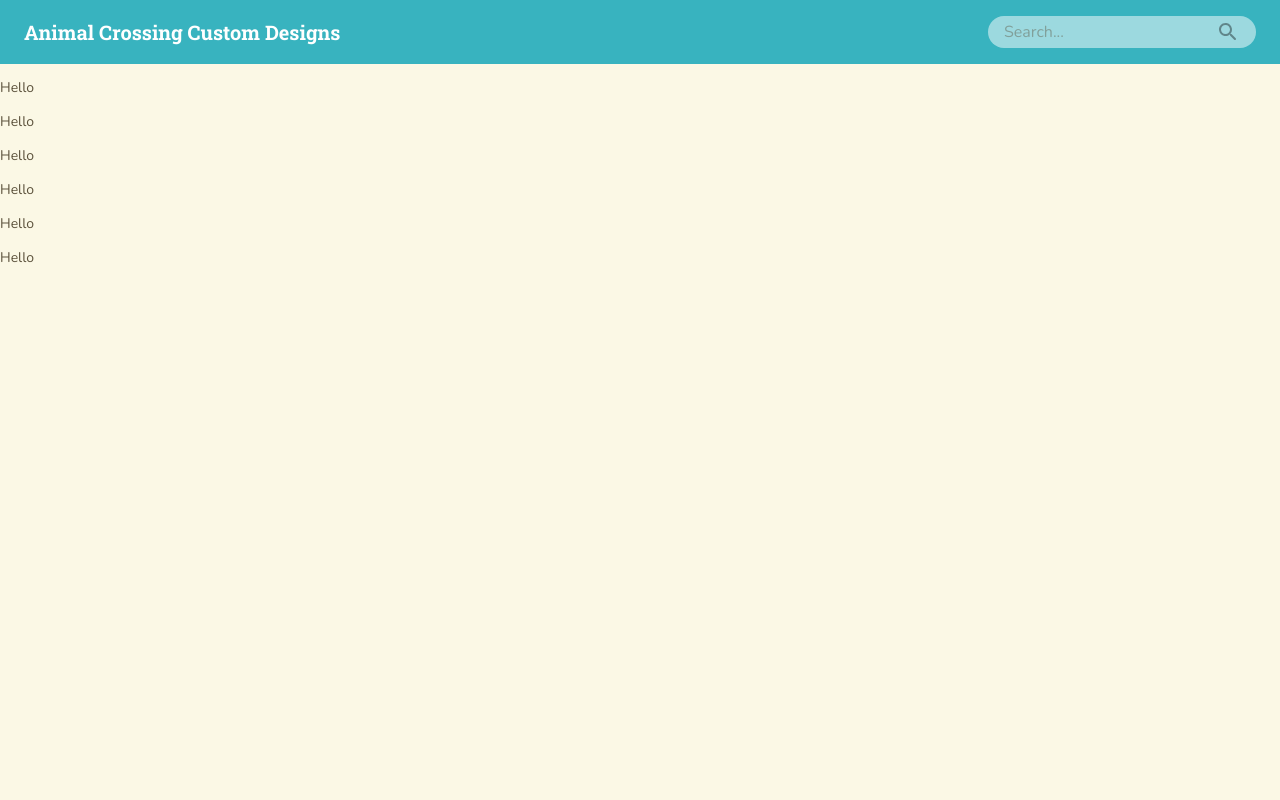
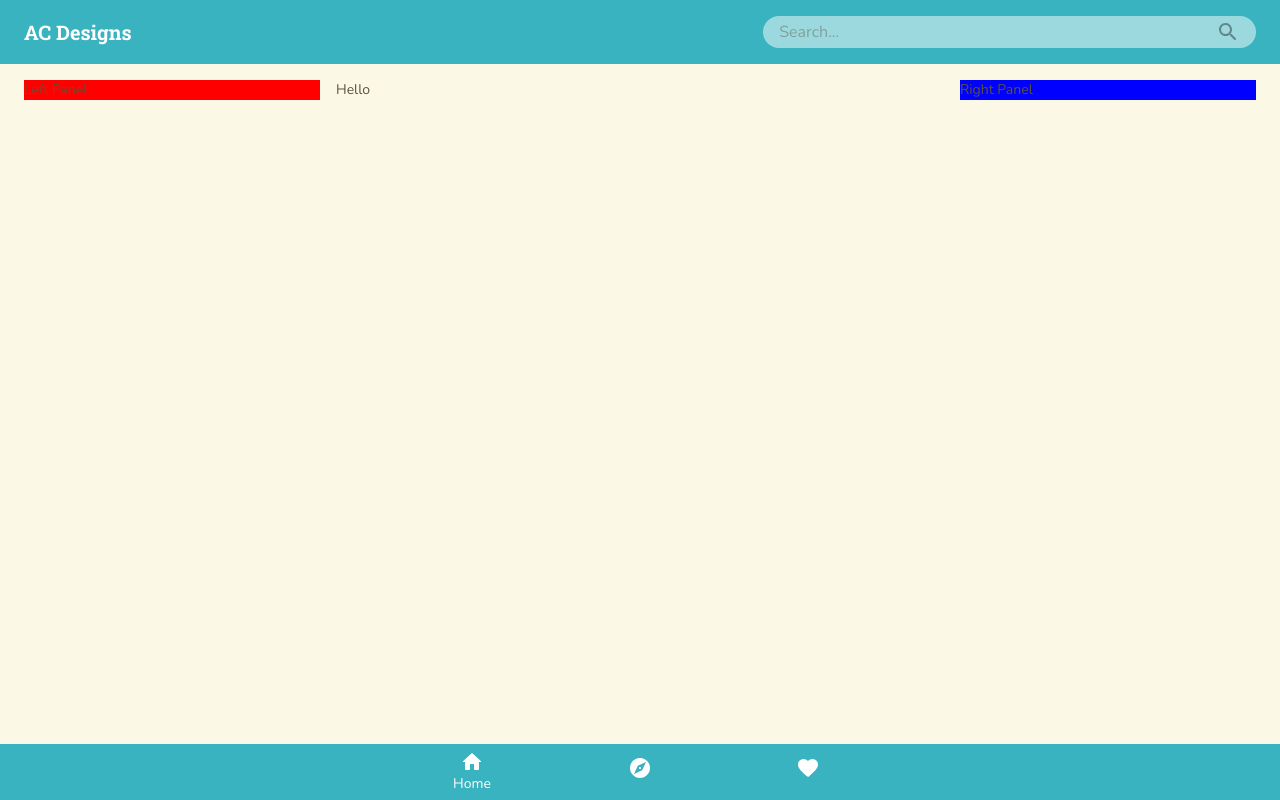
Before and after one commit to IsaiahByDayah/accd, a React (Create React App) app: page / in a window 1280 px wide. Built offline with nearby package versions, Linux system fonts and the light colour scheme.

Commit message:
wip
TODO: rename RoutedBottomNav -> BottomNav and BottomNav to BottomNavBase

```diff
--- a/src/App.tsx
+++ b/src/App.tsx
@@ -1,19 +1,58 @@
 import "bootstrap"
 
 import React, { FunctionComponent } from "react"
+import { Box, Container, Grid } from "@material-ui/core"
+import { BrowserRouter, Switch, Route } from "react-router-dom"
 
+import Base from "components/Base"
 import Header from "components/Header"
-import Base from "components/Base"
+import { RoutedBottomNav } from "components/BottomNav"
+import Homepage from "components/Homepage"
 
 const App: FunctionComponent = () => (
     <Base>
-        <Header />
-        <p>Hello</p>
-        <p>Hello</p>
-        <p>Hello</p>
-        <p>Hello</p>
-        <p>Hello</p>
-        <p>Hello</p>
+        <BrowserRouter>
+            <Box display="flex" flexDirection="column" height="100vh">
+                <Header />
+
+                <Box py={2} flexGrow={1} overflow="auto">
+                    <Container>
+                        <Grid container spacing={2}>
+                            <Grid item xs={12} sm={2} md={3}>
+                                <Box bgcolor="red">Left Panel</Box>
+                            </Grid>
+                            <Grid item xs={12} sm={10} md={6}>
+                                <Switch>
+                                    <Route path="/favorites">
+                                        <Homepage />
+                                    </Route>
+                                    <Route path="/search">
+                                        <Homepage />
+                                    </Route>
+                                    <Route path="/dashboard">
+                                        <Homepage />
+                                    </Route>
+                                    <Route exact path="/">
+                                        <Homepage />
+                                    </Route>
+                                </Switch>
+                            </Grid>
+                            <Grid item xs={12} sm={2} md={3}>
+                                <Box bgcolor="blue">Right Panel</Box>
+                            </Grid>
+                        </Grid>
+                    </Container>
+                </Box>
+                <RoutedBottomNav />
+            </Box>
+        </BrowserRouter>
+        {/* <DesignCard
+            title={"Some Title"}
+            code={"0000-0000-0000"}
+            images={new Array(4).fill(placeholderImage({ h: 900, w: 1600 }))}
+            tags={new Array(3).fill("Tag")}
+            creatorName={"John Doe"}
+        /> */}
     </Base>
 )
 
--- /dev/null
+++ b/src/components/BottomNav.tsx
@@ -0,0 +1,80 @@
+import React, { FC } from "react"
+import { BottomNavigation, BottomNavigationAction, Button, makeStyles, BottomNavigationProps } from "@material-ui/core"
+import { HomeRounded, FavoriteRounded, ExploreRounded } from "@material-ui/icons"
+import cx from "classnames"
+import { useRouteMatch, useHistory } from "react-router-dom"
+
+const useStyles = makeStyles(({ palette }) => ({
+    root: {
+        backgroundColor: palette.primary.main,
+        color: palette.common.white,
+        maxWidth: "100%",
+    },
+    label: {
+        color: palette.common.white,
+    },
+    icon: {
+        color: palette.common.white,
+    },
+}))
+
+interface BottomNavProps extends BottomNavigationProps {
+    onTabChange?: (value: any) => void
+}
+
+const BottomNav: FC<BottomNavProps> = ({ className, onTabChange, ...rest }) => {
+    const classes = useStyles()
+    return (
+        <BottomNavigation
+            className={cx(classes.root, className)}
+            {...rest}
+            onChange={(_, value) => onTabChange?.(value)}
+        >
+            <BottomNavigationAction
+                classes={{ label: classes.label }}
+                label="Home"
+                icon={<HomeRounded className={classes.icon} />}
+            />
+            <BottomNavigationAction
+                classes={{ label: classes.label }}
+                label="Explore"
+                icon={<ExploreRounded className={classes.icon} />}
+            />
+            <BottomNavigationAction
+                classes={{ label: classes.label }}
+                label="Favorites"
+                icon={<FavoriteRounded className={classes.icon} />}
+            />
+        </BottomNavigation>
+    )
+}
+
+export const RoutedBottomNav = () => {
+    const history = useHistory()
+    // const homeMatch = useRouteMatch({
+    //     path: "/",
+    //     exact: true,
+    // })
+    const exploreMatch = useRouteMatch({
+        path: "/explore",
+    })
+    const favoritesMatch = useRouteMatch({
+        path: "/favorites",
+    })
+
+    const getValue = () => {
+        if (exploreMatch) return 1
+        if (favoritesMatch) return 2
+        return 0
+    }
+
+    const onTabChange = (value: any) => {
+        if (value === 0) history.push("/")
+        if (value === 1) history.push("/explore")
+        if (value === 2) history.push("/favorites")
+    }
+
+    return <BottomNav value={getValue()} onTabChange={onTabChange} />
+}
+
+export default BottomNav
--- a/src/components/DesignCard.tsx
+++ b/src/components/DesignCard.tsx
@@ -78,7 +78,7 @@
 
     return (
         <Paper className={classes.root}>
-            <Box px={3} py={2}>
+            <Box px={2} py={1}>
                 <Box display="flex" alignItems="center">
                     <Typography className={classes.title}>{title}</Typography>
                     <Typography className={classes.code}>#{code}</Typography>
@@ -86,7 +86,7 @@
 
                 {images.length > 0 && (
                     <Box pt={1}>
-                        <Grid container spacing={2}>
+                        <Grid container spacing={1}>
                             {images.slice(0, 4).map((image, index) => (
                                 <Grid key={`${index}-${image}`} item xs={index === 0 ? 12 : 4}>
                                     <Box
--- a/src/components/Header.tsx
+++ b/src/components/Header.tsx
@@ -1,5 +1,5 @@
 import React from "react"
-import { AppBar, Toolbar, Typography, Box, makeStyles } from "@material-ui/core"
+import { AppBar, Toolbar, Typography, Box, makeStyles, Container } from "@material-ui/core"
 
 import SearchBar from "components/SearchBar"
 
@@ -7,24 +7,29 @@
     root: {
         backgroundColor: palette.primary.main,
         color: palette.common.white,
-        // color: palette.augmentColor({ main: palette.text.primary }).dark,
+        maxWidth: "100%",
+    },
+    toolbar: {
+        justifyContent: "space-between",
     },
     title: {
         fontWeight: "bold",
-        flexGrow: 1,
+    },
+    rightContainer: {
+        flexBasis: "40%",
     },
 }))
 
 const Header = () => {
     const classes = useStyles()
     return (
-        <AppBar className={classes.root} elevation={0} position="sticky">
-            <Toolbar>
+        <AppBar className={classes.root} elevation={0} position="static">
+            <Toolbar className={classes.toolbar}>
                 <Typography className={classes.title} variant="h6">
-                    Animal Crossing Custom Designs
+                    AC Designs
                 </Typography>
 
-                <Box>
+                <Box className={classes.rightContainer}>
                     <SearchBar />
                 </Box>
             </Toolbar>
--- /dev/null
+++ b/src/components/Homepage.tsx
@@ -0,0 +1,5 @@
+import React from "react"
+
+const Homepage = () => <div>Hello</div>
+
+export default Homepage
--- a/src/components/SearchBar.tsx
+++ b/src/components/SearchBar.tsx
@@ -1,6 +1,7 @@
 import React, { FC } from "react"
 import { Box, TextField, InputAdornment, makeStyles, StandardTextFieldProps } from "@material-ui/core"
 import { SearchRounded } from "@material-ui/icons"
+import cx from "classnames"
 
 const useStyles = makeStyles(({ spacing, palette, typography }) => ({
     root: {
@@ -13,10 +14,10 @@
     },
 }))
 
-const SearchBar: FC<StandardTextFieldProps> = ({ InputProps, inputProps, ...rest }) => {
+const SearchBar: FC<StandardTextFieldProps> = ({ className, InputProps, inputProps, ...rest }) => {
     const classes = useStyles()
     return (
-        <Box className={classes.root}>
+        <Box className={cx(classes.root, className)}>
             <TextField
                 fullWidth
                 InputProps={{
```
Also changed, not shown: 1 other file (tests, documents, lock files or other folders).
